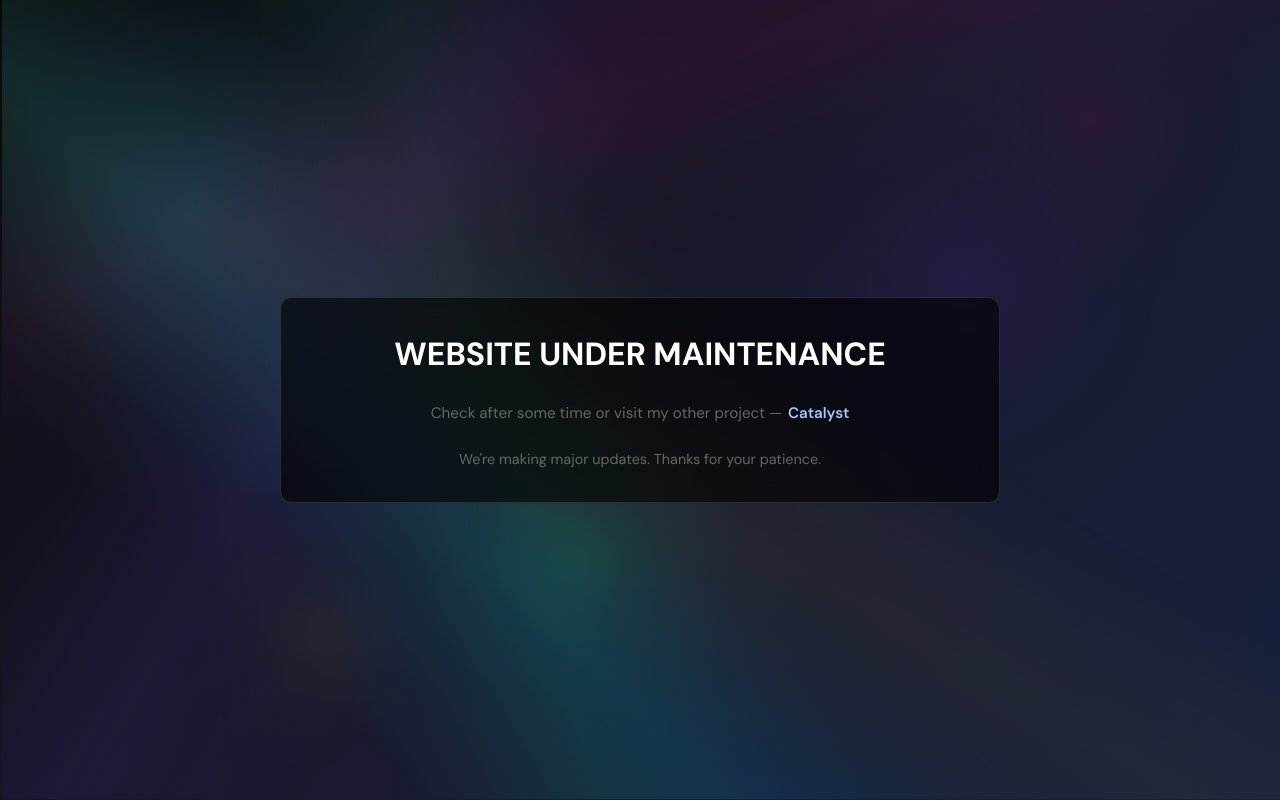
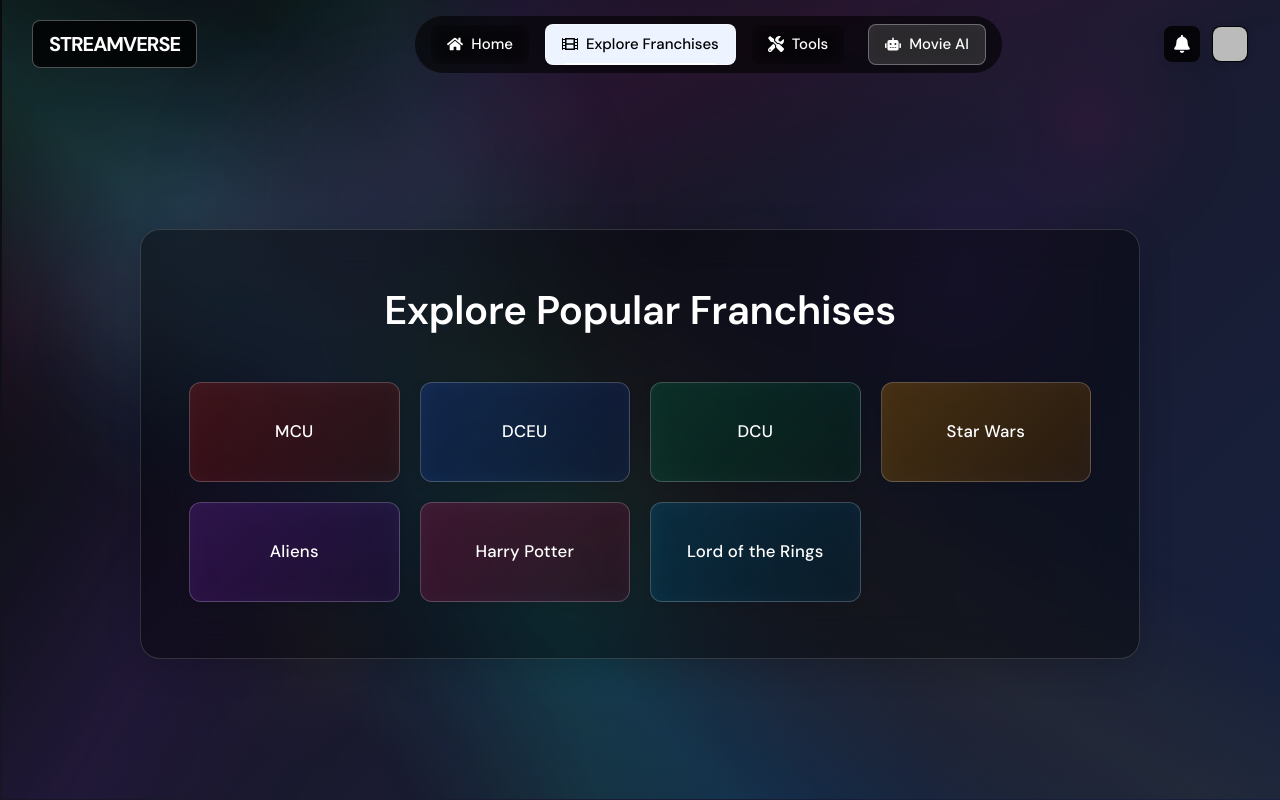
Before and after one commit to saumyakant4421/streamverse-frontend-v0, a React (Vite) app: page /franchises in a window 1280 px wide. Built offline with nearby package versions, Linux system fonts and the light colour scheme; no server answers; sample sign-in values are in the browser's storage.

Commit message:
Modifications

```diff
--- a/src/App.jsx
+++ b/src/App.jsx
@@ -13,6 +13,9 @@
 // import SocialPage from './pages/Socials';
 import { Toaster } from 'react-hot-toast';
 import { AuthProvider, useAuth } from "./context/AuthContext";
+import FloatingAiButton from "./components/FloatingAiButton";
+import Maintenance from "./components/fallback/Maintenance";
+
 
 const ProtectedRoute = ({ children }) => {
   const { user, loading } = useAuth();
@@ -23,11 +26,8 @@
 };
 
 
-import FloatingAiButton from "./components/FloatingAiButton";
-import Maintenance from "./components/fallback/Maintenance";
-
 function App() {
-  const MAINTENANCE = true; // set to `false` to disable maintenance mode
+  const MAINTENANCE = false; // set to `false` to disable maintenance mode
   if (MAINTENANCE) return <Maintenance />;
   return (
     <AuthProvider>
--- a/src/context/AuthContext.js
+++ b/src/context/AuthContext.js
@@ -96,7 +96,7 @@
   // Context value including all auth and dark mode functions
   const value = {
     user,
-    setUser, // Included from second version for external user state updates
+    setUser,
     login,
     logout,
     loading,
--- a/src/firebaseConfig.js
+++ b/src/firebaseConfig.js
@@ -75,4 +75,4 @@
   }
 };
 
-export { app, auth, db, storage, signInWithGoogle, sendPasswordReset }; // Export storage
+export { app, auth, db, storage, signInWithGoogle, sendPasswordReset };
--- a/src/pages/Franchise.js
+++ b/src/pages/Franchise.js
@@ -50,59 +50,24 @@
 return (
   <div className="franchise-search-container">
     <Navbar />
+
     <div className="background-animation">
       <div className="animated-orb"></div>
       <div className="animated-orb"></div>
       <div className="animated-orb"></div>
     </div>
-      <div className="content-wrapper">
-        {/* Search Collection Section */}
-        <div className="franchise-search">
-          <h2>Explore Movie Franchises</h2>
-          <input
-            type="text"
-            placeholder="Search franchises (e.g., Avengers, Harry Potter)"
-            value={query}
-            onChange={(e) => setQuery(e.target.value)}
-            className="search-input"
-            aria-label="Search for movie franchises"
-          />
-          {isLoading && <div className="loading-spinner">Loading...</div>}
-          <div className="franchise-grid">
-            {franchises.map((franchise, index) => (
-              <Link
-                to={`/franchises/${franchise.id}`}
-                key={franchise.id}
-                className="franchise-card"
-                style={{ animationDelay: `${index * 100}ms` }}
-              >
-                {franchise.poster_path ? (
-                  <img
-                    src={`https://image.tmdb.org/t/p/w200${franchise.poster_path}`}
-                    alt={franchise.name}
-                    loading="lazy"
-                  />
-                ) : (
-                  <div className="no-poster">No Image</div>
-                )}
-                <h3>{franchise.name}</h3>
-              </Link>
-            ))}
-          </div>
-          {query && !isLoading && franchises.length === 0 && (
-            <p className="no-results">No franchises found for "{query}"</p>
-          )}
-        </div>
 
-        {/* Popular Franchises Section */}
-        <div className="popular-franchises">
-          <h2>Popular Franchises</h2>
-          <div className="franchise-buttons">
+    <div className="content-wrapper single-column">
+      {/* Popular Franchises is now the MAIN section */}
+      <div className="popular-franchises main-popular">
+        <h2>Explore Popular Franchises</h2>
+
+        <div className="franchise-buttons glassy-grid">
           {popularFranchises.map((franchise) => (
             <Link
               to={franchise.path}
               key={franchise.id}
-                className="franchise-button"
+              className="franchise-button glassy-color"
             >
               {franchise.name}
             </Link>
@@ -112,6 +77,7 @@
     </div>
   </div>
 );
+
 };
 
 export default FranchiseSearch;
--- a/src/styles/franchise-search.scss
+++ b/src/styles/franchise-search.scss
@@ -1,5 +1,3 @@
-
-
 .franchise-search-container {
   position: relative;
   min-height: 100vh;
@@ -7,6 +5,8 @@
   background-color: #0a1930;
   color: #e5e9f0;
   z-index: 1;
+  display: flex;
+  flex-direction: column;
 }
 
 .franchise-search-container::before {
@@ -23,8 +23,7 @@
 }
 
 html.dark .franchise-search-container {
-  background:
-    linear-gradient(135deg, #0a0a0a 0%, #1a1a2e 50%, #16213e 100%);
+  background: linear-gradient(135deg, #0a0a0a 0%, #1a1a2e 50%, #16213e 100%);
 }
 
 html.dark .franchise-search-container::before {
@@ -129,14 +128,6 @@
   z-index: 0;
 }
 
-/* Ensure content stays above the overlay */
-.content-wrapper,
-.background-animation {
-  position: relative;
-  z-index: 2;
-}
-
-/* Background Animation with Multiple Elements */
 .background-animation {
   position: absolute;
   top: 0;
@@ -153,7 +144,7 @@
     height: 300px;
     background: radial-gradient(
       circle,
-      rgba(19, 48, 71, 0.3) 0%, /* Softer blue for lighter tone */
+      rgba(19, 48, 71, 0.3) 0%,
       rgba(19, 46, 67, 0.852) 50%,
       transparent 40%
     );
@@ -168,7 +159,7 @@
     height: 200px;
     background: radial-gradient(
       circle,
-      rgba(135, 206, 235, 0.2) 0%, /* Sky blue for variety */
+      rgba(135, 206, 235, 0.2) 0%,
       rgba(135, 206, 235, 0.05) 50%,
       transparent 70%
     );
@@ -183,7 +174,7 @@
     height: 150px;
     background: radial-gradient(
       circle,
-      rgba(176, 224, 230, 0.2) 0%, /* Powder blue for variety */
+      rgba(176, 224, 230, 0.2) 0%,
       rgba(176, 224, 230, 0.05) 50%,
       transparent 70%
     );
@@ -195,251 +186,255 @@
 }
 
 @keyframes moveOrb {
+  0% { transform: translate(0%, 0%) scale(1); }
+  25% { transform: translate(80%, 20%) scale(1.2); }
+  50% { transform: translate(60%, 70%) scale(0.8); }
+  75% { transform: translate(20%, 50%) scale(1.1); }
+  100% { transform: translate(0%, 0%) scale(1); }
+}
+
+@keyframes moveOrb2 {
+  0% { transform: translate(0%, 0%) scale(1); }
+  30% { transform: translate(-50%, 40%) scale(0.9); }
+  60% { transform: translate(70%, 10%) scale(1.3); }
+  80% { transform: translate(20%, 80%) scale(0.7); }
+  100% { transform: translate(0%, 0%) scale(1); }
+}
+
+@keyframes moveOrb3 {
+  0% { transform: translate(0%, 0%) scale(1); }
+  20% { transform: translate(-30%, -20%) scale(1.1); }
+  40% { transform: translate(50%, 60%) scale(0.8); }
+  70% { transform: translate(-60%, 30%) scale(1.2); }
+  100% { transform: translate(0%, 0%) scale(1); }
+}
+
+@keyframes lightAnimation {
   0% {
-    transform: translate(0%, 0%) scale(1);
+    opacity: 0.8;
+    transform: translateX(0px) translateY(0px);
   }
   25% {
-    transform: translate(80%, 20%) scale(1.2);
+    opacity: 0.9;
+    transform: translateX(2px) translateY(-1px);
   }
   50% {
-    transform: translate(60%, 70%) scale(0.8);
+    opacity: 1;
+    transform: translateX(-1px) translateY(1px);
   }
   75% {
-    transform: translate(20%, 50%) scale(1.1);
+    opacity: 0.9;
+    transform: translateX(1px) translateY(-2px);
   }
   100% {
-    transform: translate(0%, 0%) scale(1);
+    opacity: 0.8;
+    transform: translateX(0px) translateY(0px);
   }
 }
 
-@keyframes moveOrb2 {
-  0% {
-    transform: translate(0%, 0%) scale(1);
+/* Hero Centered Layout */
+.content-wrapper {
+  position: relative;
+  z-index: 4;
+  flex: 1;
+  display: flex;
+  align-items: center;
+  justify-content: center;
+  padding: 2rem;
+  max-width: 1400px;
+  margin: 0 auto;
+  width: 100%;
 }
-  30% {
-    transform: translate(-50%, 40%) scale(0.9);
+
+.content-wrapper.single-column {
+  display: flex;
+  flex-direction: column;
+  align-items: center;
+  justify-content: center;
 }
-  60% {
-    transform: translate(70%, 10%) scale(1.3);
-  }
-  80% {
-    transform: translate(20%, 80%) scale(0.7);
-  }
-  100% {
-    transform: translate(0%, 0%) scale(1);
+
+/* Main Popular Franchises Hero Section - Matching Homepage Style */
+.popular-franchises.main-popular {
+  width: 100%;
+  max-width: 1000px;
+  padding: 3.5rem 3rem;
+  background-color: rgba(0, 0, 0, 0.4);
+  border: 1px solid rgba(255, 255, 255, 0.15);
+  border-radius: 20px;
+  box-shadow: 0 8px 32px rgba(0, 0, 0, 0.2);
+  backdrop-filter: blur(20px);
+  -webkit-backdrop-filter: blur(20px);
+  animation: fadeInUp 0.8s ease-out;
+
+  h2 {
+    font-size: 2.5rem;
+    font-weight: 600;
+    color: #ffffff;
+    margin-bottom: 3rem;
+    text-align: center;
+    letter-spacing: -0.3px;
+    line-height: 1.2;
   }
 }
 
-@keyframes moveOrb3 {
-  0% {
-    transform: translate(0%, 0%) scale(1);
+/* Premium Glassmorphic Grid - Matching Homepage Layout */
+.glassy-grid {
+  display: grid;
+  grid-template-columns: repeat(auto-fill, minmax(180px, 1fr));
+  gap: 1.25rem;
+  padding: 0;
 }
-  20% {
-    transform: translate(-30%, -20%) scale(1.1);
+
+/* Premium Colorful Glassmorphic Buttons - Matching Homepage Genre Tiles */
+.franchise-button.glassy-color {
+  position: relative;
+  display: flex;
+  align-items: center;
+  justify-content: center;
+  padding: 2rem 1.5rem;
+  min-height: 100px;
+  background-color: rgba(0, 0, 0, 0.6);
+  color: #ffffff;
+  text-decoration: none;
+  text-align: center;
+  font-size: 1.05rem;
+  font-weight: 500;
+  border-radius: 12px;
+  border: 1px solid rgba(255, 255, 255, 0.2);
+  box-shadow: 0 4px 16px rgba(0, 0, 0, 0.1);
+  backdrop-filter: blur(10px);
+  -webkit-backdrop-filter: blur(10px);
+  transition: all 0.3s ease;
+  overflow: hidden;
+  letter-spacing: 0.2px;
+  line-height: 1.3;
+
+  &::before {
+    content: '';
+    position: absolute;
+    top: 0;
+    left: 0;
+    right: 0;
+    bottom: 0;
+    opacity: 0;
+    transition: opacity 0.3s ease;
+    border-radius: 12px;
+    z-index: 0;
   }
-  40% {
-    transform: translate(50%, 60%) scale(0.8);
+
+  span {
+    position: relative;
+    z-index: 1;
   }
-  70% {
-    transform: translate(-60%, 30%) scale(1.2);
-  }
-  100% {
-    transform: translate(0%, 0%) scale(1);
+
+  &:hover {
+    transform: translateY(-5px);
+    border-color: rgba(255, 255, 255, 0.3);
+
+    &::before {
+      opacity: 1;
     }
   }
 
-/* Content Wrapper for Split Layout */
-.content-wrapper {
-  position: relative;
-  z-index: 4;
-  max-width: 1400px;
-  margin: 2rem auto;
-  padding: 1rem;
-  display: grid;
-  grid-template-columns: 1fr 300px;
-  gap: 2rem;
+  /* Individual color themes - vibrant and premium */
+  &:nth-child(1) {
+    background: linear-gradient(135deg, rgba(220, 38, 38, 0.25) 0%, rgba(185, 28, 28, 0.15) 100%);
+    &::before {
+      background: linear-gradient(135deg, rgba(239, 68, 68, 0.35) 0%, rgba(220, 38, 38, 0.25) 100%);
     }
-
-/* Search Section with Glassmorphic Design */
-.franchise-search {
-  padding: 1.5rem;
-  background: rgba(33, 33, 33, 0.1); /* Light semi-transparent background */
-  color: #e0e0e0;
-  border-radius: 12px;
-  border: 1px solid rgba(176, 179, 182, 0.2); /* Subtle glass border */
-  box-shadow: 0 8px 32px rgba(21, 41, 57, 0.789); /* Softer shadow with blue tint */
-  backdrop-filter: blur(12px);
-  -webkit-backdrop-filter: blur(12px);
-
-  h2 {
-    font-size: 2rem;
-    font-weight: 600;
-    color: #ffffff;
-    margin-bottom: 1.5rem;
-    text-align: center;
-    text-shadow: 0 0 8px rgba(70, 130, 180, 0.3); /* Adjusted for lighter tone */
-  }
-
-  .search-input {
-    width: 100%;
-    max-width: 600px;
-    margin: 0 auto 2rem;
-    display: block;
-    padding: 0.75rem 1rem;
-    background: rgba(61, 60, 60, 0.15); /* Lighter glass effect */
-    color: #e0e0e0;
-    font-size: 1rem;
-    border: 1px solid rgba(255, 255, 255, 0.1);
-    border-radius: 8px;
-    box-shadow: inset 0 0 8px rgba(0, 0, 0, 0.1);
-    transition: box-shadow 0.3s ease, background 0.3s ease;
-
-    &::placeholder {
-      color: #b0c4de; /* Lighter secondary text */
-      opacity: 0.8;
-    }
-
-    &:focus {
-      outline: none;
-      background: rgba(24, 46, 51, 0.5);
-      box-shadow: 0 0 12px rgb(30, 30, 30); /* Softer blue glow */
+    &:hover {
+      box-shadow: 0 8px 24px rgba(239, 68, 68, 0.3), 0 0 40px rgba(239, 68, 68, 0.15);
     }
   }
 
-  .franchise-grid {
-    display: grid;
-    grid-template-columns: repeat(auto-fill, minmax(180px, 1fr));
-    gap: 1.5rem;
-    padding: 0 0.5rem;
+  &:nth-child(2) {
+    background: linear-gradient(135deg, rgba(37, 99, 235, 0.25) 0%, rgba(29, 78, 216, 0.15) 100%);
+    &::before {
+      background: linear-gradient(135deg, rgba(59, 130, 246, 0.35) 0%, rgba(37, 99, 235, 0.25) 100%);
     }
-
-  .franchise-card {
-    position: relative;
-    text-align: center;
-    text-decoration: none;
-    color: #e0e0e0;
-    background: rgba(55, 70, 77, 0.507); /* Glassmorphic card */
-    padding: 1rem;
-    border-radius: 12px;
-    border: 1px solid rgba(255, 255, 255, 0.2);
-    box-shadow: 0 4px 16px rgba(18, 34, 48, 0.1);
-    backdrop-filter: blur(8px);
-    -webkit-backdrop-filter: blur(8px);
-    opacity: 0;
-    transform: translateY(20px);
-    animation: fadeInUp 0.5s ease forwards;
-    transition: transform 0.3s ease, box-shadow 0.3s ease, background 0.3s ease;
-
     &:hover {
-      transform: translateY(-5px);
-      background: rgba(42, 42, 42, 0.25);
-      box-shadow: 0 8px 24px rgba(70, 130, 180, 0.3);
-      .no-poster {
-        background: #4682b4; /* Softer blue */
-        color: #ffffff;
+      box-shadow: 0 8px 24px rgba(59, 130, 246, 0.3), 0 0 40px rgba(59, 130, 246, 0.15);
     }
   }
 
-    img,
-    .no-poster {
-      width: 100%;
-      height: 240px;
-      object-fit: cover;
-      border-radius: 8px;
-      margin-bottom: 0.75rem;
-      transition: opacity 0.3s ease;
+  &:nth-child(3) {
+    background: linear-gradient(135deg, rgba(5, 150, 105, 0.25) 0%, rgba(4, 120, 87, 0.15) 100%);
+    &::before {
+      background: linear-gradient(135deg, rgba(16, 185, 129, 0.35) 0%, rgba(5, 150, 105, 0.25) 100%);
     }
-
-    .no-poster {
-      display: flex;
-      align-items: center;
-      justify-content: center;
-      background: rgba(255, 255, 255, 0.1);
-      font-size: 0.9rem;
-      color: #b0c4de;
-      transition: background 0.3s ease, color 0.3s ease;
-    }
-
-    h3 {
-      font-size: 1.1rem;
-      font-weight: 500;
-      margin: 0;
-      line-height: 1.4;
-      color: #ffffff;
+    &:hover {
+      box-shadow: 0 8px 24px rgba(16, 185, 129, 0.3), 0 0 40px rgba(16, 185, 129, 0.15);
     }
   }
 
-  .loading-spinner {
-    text-align: center;
-    font-size: 1.1rem;
-    color: #b0c4de;
-    padding: 1.5rem 0;
-    animation: pulse 1.5s infinite ease-in-out;
+  &:nth-child(4) {
+    background: linear-gradient(135deg, rgba(245, 158, 11, 0.25) 0%, rgba(217, 119, 6, 0.15) 100%);
+    &::before {
+      background: linear-gradient(135deg, rgba(251, 191, 36, 0.35) 0%, rgba(245, 158, 11, 0.25) 100%);
     }
-
-  .no-results {
-    text-align: center;
-    font-size: 1.1rem;
-    color: #b0c4de;
-    padding: 2rem 0;
-    font-style: italic;
+    &:hover {
+      box-shadow: 0 8px 24px rgba(251, 191, 36, 0.3), 0 0 40px rgba(251, 191, 36, 0.15);
     }
   }
 
-/* Popular Franchises Section with Glassmorphic Design */
-.popular-franchises {
-  padding: 1.5rem;
-  background: rgba(49, 48, 48, 0.1);
-  color: #e0e0e0;
-  border-radius: 12px;
-  border: 1px solid rgba(255, 255, 255, 0.2);
-  box-shadow: 0 8px 24px rgba(29, 54, 75, 0.2);
-  backdrop-filter: blur(12px);
-  -webkit-backdrop-filter: blur(12px);
-
-  h2 {
-    font-size: 1.5rem;
-    font-weight: 600;
-    color: #ffffff;
-    margin-bottom: 1.5rem;
-    text-align: center;
-    text-shadow: 0 0 8px rgba(70, 130, 180, 0.3);
+  &:nth-child(5) {
+    background: linear-gradient(135deg, rgba(147, 51, 234, 0.25) 0%, rgba(126, 34, 206, 0.15) 100%);
+    &::before {
+      background: linear-gradient(135deg, rgba(168, 85, 247, 0.35) 0%, rgba(147, 51, 234, 0.25) 100%);
+    }
+    &:hover {
+      box-shadow: 0 8px 24px rgba(168, 85, 247, 0.3), 0 0 40px rgba(168, 85, 247, 0.15);
+    }
   }
 
-  .franchise-buttons {
-    display: flex;
-    flex-direction: column;
-    gap: 1rem;
+  &:nth-child(6) {
+    background: linear-gradient(135deg, rgba(219, 39, 119, 0.25) 0%, rgba(190, 24, 93, 0.15) 100%);
+    &::before {
+      background: linear-gradient(135deg, rgba(236, 72, 153, 0.35) 0%, rgba(219, 39, 119, 0.25) 100%);
+    }
+    &:hover {
+      box-shadow: 0 8px 24px rgba(236, 72, 153, 0.3), 0 0 40px rgba(236, 72, 153, 0.15);
+    }
   }
 
-  .franchise-button {
-    display: block;
-    padding: 0.75rem 1rem;
-    background: rgba(87, 87, 87, 0.15);
-    color: #e0e0e0;
-    text-decoration: none;
-    text-align: center;
-    font-size: 1rem;
-    font-weight: 500;
-    border-radius: 8px;
-    border: 1px solid rgba(237, 236, 236, 0.2);
-    box-shadow: 0 4px 16px rgba(32, 59, 81, 0.1);
-    backdrop-filter: blur(8px);
-    -webkit-backdrop-filter: blur(8px);
-    transition: background 0.3s ease, transform 0.3s ease, box-shadow 0.3s ease;
-
+  &:nth-child(7) {
+    background: linear-gradient(135deg, rgba(2, 132, 199, 0.25) 0%, rgba(3, 105, 161, 0.15) 100%);
+    &::before {
+      background: linear-gradient(135deg, rgba(14, 165, 233, 0.35) 0%, rgba(2, 132, 199, 0.25) 100%);
+    }
     &:hover {
-      background: #020c1f;
-      color: #ffffff;
-      transform: translateX(5px);
-      box-shadow: 0 4px 12px rgba(2, 2, 37, 0.4);
+      box-shadow: 0 8px 24px rgba(14, 165, 233, 0.3), 0 0 40px rgba(14, 165, 233, 0.15);
+    }
   }
 
-    &:focus {
-      outline: none;
-      background: #4682b4;
-      color: #ffffff;
-      box-shadow: 0 0 0 3px rgba(70, 130, 180, 0.5);
+  /* Additional franchises if needed */
+  &:nth-child(8) {
+    background: linear-gradient(135deg, rgba(99, 102, 241, 0.25) 0%, rgba(79, 70, 229, 0.15) 100%);
+    &::before {
+      background: linear-gradient(135deg, rgba(129, 140, 248, 0.35) 0%, rgba(99, 102, 241, 0.25) 100%);
+    }
+    &:hover {
+      box-shadow: 0 8px 24px rgba(129, 140, 248, 0.3), 0 0 40px rgba(129, 140, 248, 0.15);
+    }
+  }
+
+  &:nth-child(9) {
+    background: linear-gradient(135deg, rgba(244, 63, 94, 0.25) 0%, rgba(225, 29, 72, 0.15) 100%);
+    &::before {
+      background: linear-gradient(135deg, rgba(251, 113, 133, 0.35) 0%, rgba(244, 63, 94, 0.25) 100%);
+    }
+    &:hover {
+      box-shadow: 0 8px 24px rgba(251, 113, 133, 0.3), 0 0 40px rgba(251, 113, 133, 0.15);
+    }
+  }
+
+  &:nth-child(10) {
+    background: linear-gradient(135deg, rgba(20, 184, 166, 0.25) 0%, rgba(13, 148, 136, 0.15) 100%);
+    &::before {
+      background: linear-gradient(135deg, rgba(45, 212, 191, 0.35) 0%, rgba(20, 184, 166, 0.25) 100%);
+    }
+    &:hover {
+      box-shadow: 0 8px 24px rgba(45, 212, 191, 0.3), 0 0 40px rgba(45, 212, 191, 0.15);
     }
   }
 }
@@ -447,7 +442,7 @@
 @keyframes fadeInUp {
   from {
     opacity: 0;
-    transform: translateY(20px);
+    transform: translateY(30px);
   }
   to {
     opacity: 1;
@@ -455,96 +450,37 @@
   }
 }
 
-@keyframes pulse {
-  0% {
-    opacity: 0.6;
-  }
-  50% {
-    opacity: 1;
-  }
-  100% {
-    opacity: 0.6;
-  }
-}
-
+/* Responsive Design */
 @media (max-width: 1024px) {
-  .content-wrapper {
-    grid-template-columns: 1fr 250px;
-    gap: 1.5rem;
-  }
-
-  .popular-franchises {
-    h2 {
-      font-size: 1.3rem;
-    }
-
-    .franchise-button {
-      font-size: 0.9rem;
-      padding: 0.5rem 0.75rem;
-    }
+  .glassy-grid {
+    grid-template-columns: repeat(auto-fill, minmax(160px, 1fr));
+    gap: 1rem;
   }
 }
 
 @media (max-width: 768px) {
   .content-wrapper {
-    grid-template-columns: 1fr;
+    padding: 1.5rem;
   }
 
-  .franchise-search {
-    padding: 1rem;
-    margin: 0;
+  .popular-franchises.main-popular {
+    padding: 2.5rem 1.5rem;
 
     h2 {
-      font-size: 1.5rem;
+      font-size: 2rem;
+      margin-bottom: 2rem;
+    }
   }
 
-    .search-input {
-      font-size: 0.9rem;
-      padding: 0.5rem 0.75rem;
-    }
-
-    .franchise-grid {
-      grid-template-columns: repeat(auto-fill, minmax(150px, 1fr));
+  .glassy-grid {
+    grid-template-columns: repeat(auto-fill, minmax(140px, 1fr));
     gap: 1rem;
   }
 
-    .franchise-card {
-      padding: 0.75rem;
-
-      img,
-      .no-poster {
-        height: 200px;
-      }
-
-      h3 {
-        font-size: 1rem;
-      }
-    }
-
-    .loading-spinner,
-    .no-results {
-      font-size: 1rem;
-      padding: 1rem 0;
-    }
-  }
-
-  .popular-franchises {
-    padding: 1rem;
-
-    h2 {
-      font-size: 1.3rem;
-    }
-
-    .franchise-buttons {
-      display: grid;
-      grid-template-columns: repeat(auto-fill, minmax(120px, 1fr));
-      gap: 0.75rem;
-    }
-
-    .franchise-button {
-      font-size: 0.9rem;
-      padding: 0.5rem;
-    }
+  .franchise-button.glassy-color {
+    padding: 1.5rem 1rem;
+    min-height: 90px;
+    font-size: 0.95rem;
   }
 
   .background-animation {
@@ -565,3 +501,24 @@
     }
   }
 }
+
+@media (max-width: 576px) {
+  .popular-franchises.main-popular {
+    padding: 2rem 1rem;
+
+    h2 {
+      font-size: 1.75rem;
+    }
+  }
+
+  .glassy-grid {
+    grid-template-columns: repeat(2, 1fr);
+    gap: 0.875rem;
+  }
+
+  .franchise-button.glassy-color {
+    padding: 1.25rem 0.875rem;
+    min-height: 80px;
+    font-size: 0.9rem;
+  }
+}
```
Also changed, not shown: src/lib/services.js. Lines whose indentation alone changed are shown as unchanged.
